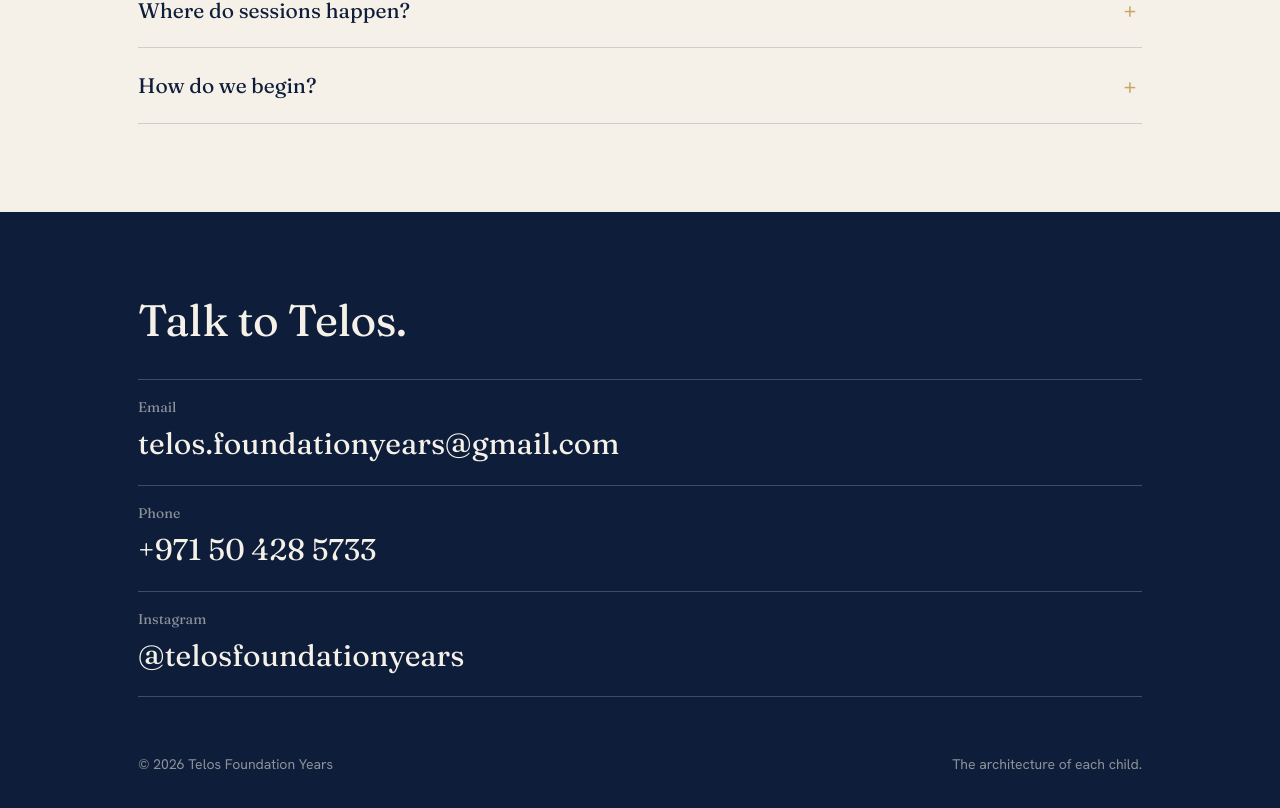
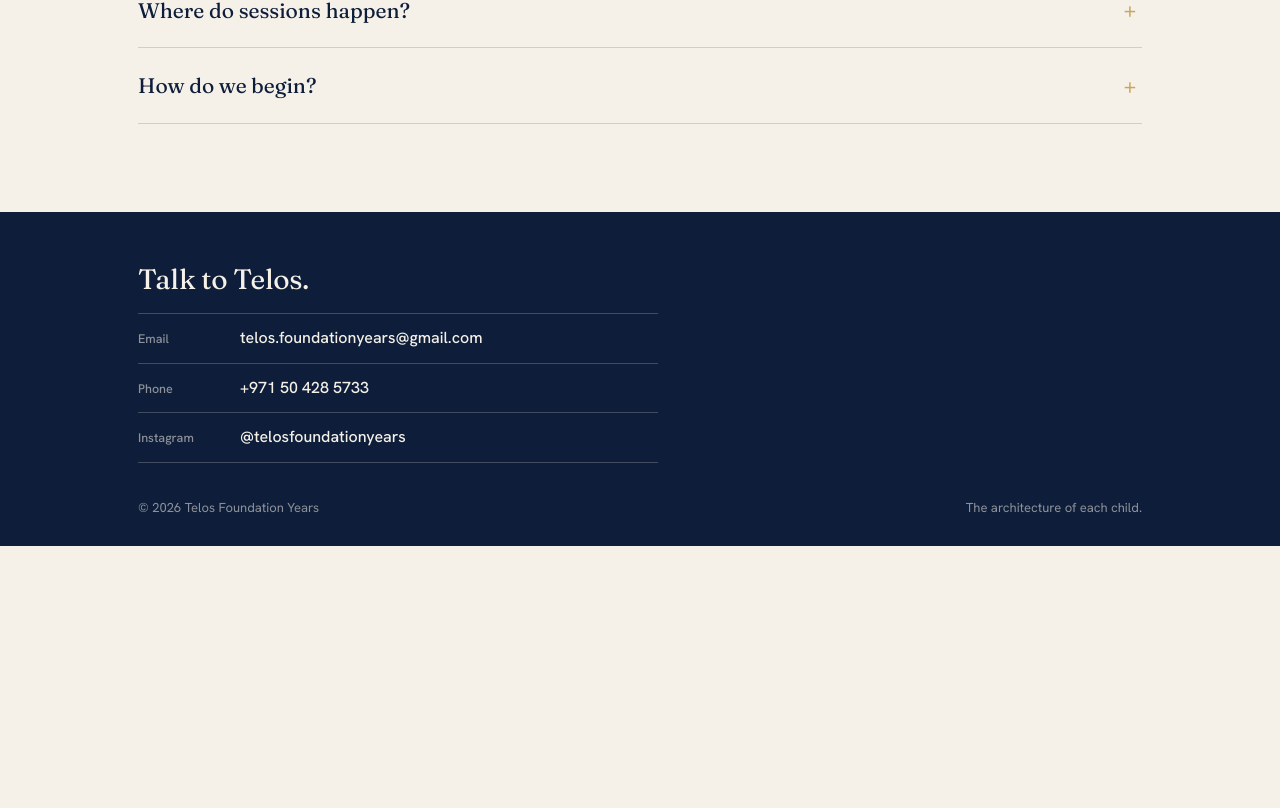
Before and after one commit to telosfy/telos-website, a plain HTML site: page index.html in a window 1280 px wide. Shown: the part 4287-5095 px from the top of the page. After the commit the page ends 4833 px from the top, so only its background shows below. Drawn offline with Linux system fonts and the light colour scheme.

Commit message:
Footer: compact contact block
Contact rows drop the oversized serif for 16px sans with small inline
labels; footer heading and spacing scaled down to match.

Co-Authored-By: Claude Fable 5 <noreply@anthropic.com>
Claude-Session: https://claude.ai/code/session_01FnQcjzJ8Q5yhubcvJbDdg6

```diff
--- a/index.html
+++ b/index.html
@@ -147,18 +147,19 @@
   details .a{padding:0 0 24px;max-width:62ch;color:var(--ink)}
 
   /* ---------- contact / footer ---------- */
-  footer{background:var(--navy);color:var(--ivory);padding:84px 0 40px}
-  footer h2{color:var(--ivory)}
-  .contact-rows{margin-top:10px}
+  footer{background:var(--navy);color:var(--ivory);padding:52px 0 28px}
+  footer h2{color:var(--ivory);font-size:clamp(22px,2.4vw,28px);margin-bottom:18px}
+  .contact-rows{margin-top:4px;max-width:520px}
   .contact-rows a{
-    display:block;font-family:var(--serif);font-size:clamp(21px,2.6vw,30px);
-    color:var(--ivory);text-decoration:none;padding:16px 0;
+    display:flex;align-items:baseline;gap:18px;
+    font-family:var(--sans);font-size:16px;font-weight:500;
+    color:var(--ivory);text-decoration:none;padding:11px 0;
     border-top:1px solid var(--line-ivory);
   }
   .contact-rows a:last-of-type{border-bottom:1px solid var(--line-ivory)}
   .contact-rows a:hover{color:var(--gold)}
-  .contact-rows span{font-size:14px;color:rgba(245,241,232,.55);display:block}
-  .foot-base{display:flex;justify-content:space-between;gap:16px;flex-wrap:wrap;margin-top:56px;font-size:14px;color:rgba(245,241,232,.55)}
+  .contact-rows span{font-size:12.5px;color:rgba(245,241,232,.55);flex:0 0 84px}
+  .foot-base{display:flex;justify-content:space-between;gap:16px;flex-wrap:wrap;margin-top:34px;font-size:13px;color:rgba(245,241,232,.55)}
 
   /* ---------- responsive ---------- */
   @media(max-width:880px){
```
